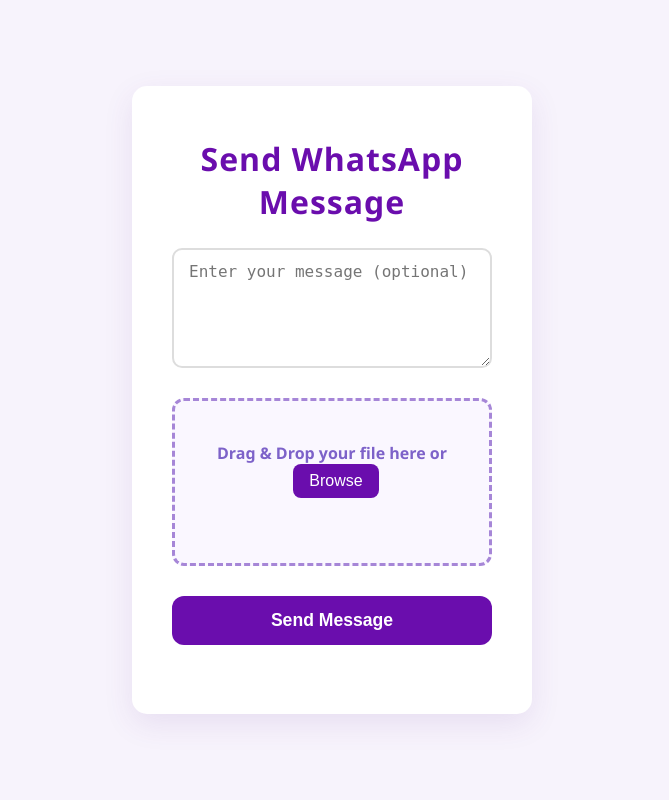
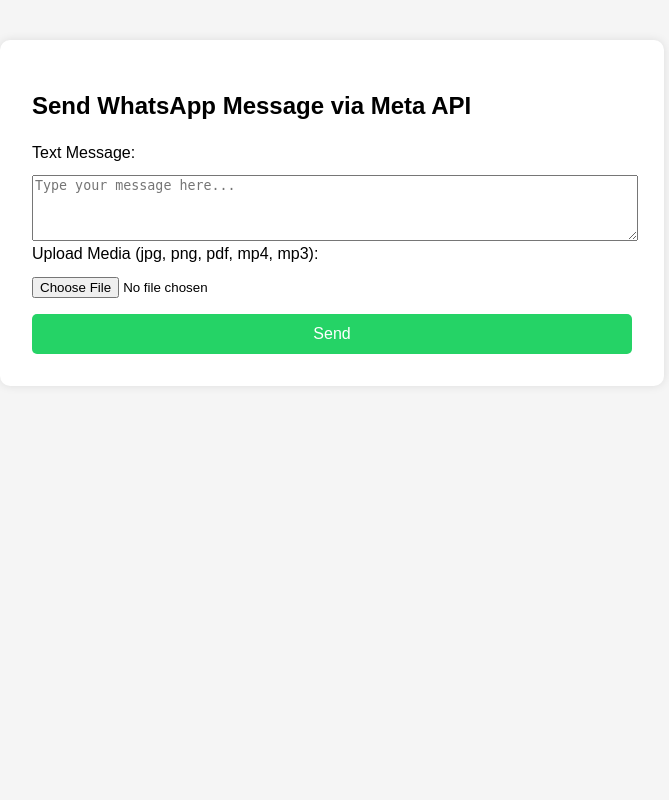
Before and after one commit to AruGPT/Twilio-WhatsApp-Client-Portal, a Flask app: page / in a window 1280 px wide. Shown: the whole page, without its empty margins (308-977 px from the left). Run offline with Flask 3, Linux system fonts and the light colour scheme.

Commit message:
Update index.html

```diff
--- a/templates/index.html
+++ b/templates/index.html
@@ -1,245 +1,55 @@
 <!DOCTYPE html>
 <html lang="en">
 <head>
-  <meta charset="UTF-8" />
-  <meta name="viewport" content="width=device-width, initial-scale=1" />
+    <meta charset="UTF-8">
     <title>Send WhatsApp Message</title>
     <style>
-    /* Reset and basics */
-    * {
-      box-sizing: border-box;
+        body {
+            font-family: Arial, sans-serif;
+            padding: 2em;
+            background-color: #f5f5f5;
         }
-    body {
-      background: #f7f3fc;
-      font-family: 'Segoe UI', Tahoma, Geneva, Verdana, sans-serif;
-      margin: 0;
-      padding: 0;
-      display: flex;
-      justify-content: center;
-      align-items: center;
-      min-height: 100vh;
-      color: #333;
+        .container {
+            max-width: 600px;
+            margin: auto;
+            padding: 2em;
+            background: white;
+            border-radius: 10px;
+            box-shadow: 0px 0px 10px rgba(0,0,0,0.1);
         }
-
-    .container {
-      background: white;
-      padding: 30px 40px;
-      border-radius: 15px;
-      box-shadow: 0 10px 30px rgba(100, 50, 150, 0.1);
-      max-width: 400px;
-      width: 90%;
-      text-align: center;
+        h2 {
+            margin-bottom: 1em;
         }
-
-    h1 {
-      color: #6a0dad;
-      margin-bottom: 25px;
-      font-weight: 700;
-      letter-spacing: 1px;
+        textarea, input[type="file"], button {
+            width: 100%;
+            margin-top: 1em;
         }
-
-    textarea {
-      width: 100%;
-      height: 120px;
-      padding: 12px 15px;
-      font-size: 1rem;
-      border: 2px solid #ddd;
-      border-radius: 10px;
-      resize: vertical;
-      transition: border-color 0.3s ease;
+        button {
+            background-color: #25D366;
+            color: white;
+            padding: 0.7em;
+            border: none;
+            border-radius: 5px;
+            font-size: 1em;
+            cursor: pointer;
         }
-    textarea:focus {
-      border-color: #6a0dad;
-      outline: none;
-      box-shadow: 0 0 6px rgba(106, 13, 173, 0.4);
-    }
-
-    #drop-area {
-      margin-top: 25px;
-      border: 3px dashed #a686d7;
-      border-radius: 12px;
-      padding: 25px;
-      cursor: pointer;
-      transition: border-color 0.3s ease, background-color 0.3s ease;
-      background: #faf7ff;
-      color: #7d62c9;
-      font-weight: 600;
-      user-select: none;
-    }
-    #drop-area.highlight {
-      border-color: #6a0dad;
-      background-color: #efe8ff;
-      color: #4a2ea6;
-      box-shadow: 0 0 10px rgba(106, 13, 173, 0.3);
-    }
-
-    #fileElem {
-      display: none;
-    }
-
-    #file-list {
-      margin-top: 15px;
-      font-size: 0.95rem;
-      color: #4a2ea6;
-      font-weight: 600;
-      min-height: 24px;
-      user-select: text;
-      word-wrap: break-word;
-    }
-
-    button#fileSelectBtn {
-      background-color: #6a0dad;
-      color: white;
-      border: none;
-      padding: 8px 16px;
-      font-size: 1rem;
-      border-radius: 8px;
-      cursor: pointer;
-      margin-left: 8px;
-      transition: background-color 0.25s ease;
-      user-select: none;
-    }
-    button#fileSelectBtn:hover {
-      background-color: #501b96;
-    }
-
-    button[type="submit"] {
-      margin-top: 30px;
-      background-color: #6a0dad;
-      color: white;
-      font-weight: 700;
-      font-size: 1.1rem;
-      padding: 14px 20px;
-      border: none;
-      border-radius: 12px;
-      cursor: pointer;
-      width: 100%;
-      transition: background-color 0.3s ease;
-      user-select: none;
-    }
-    button[type="submit"]:hover {
-      background-color: #501b96;
-    }
-
-    @media (max-width: 450px) {
-      .container {
-        padding: 20px 25px;
-      }
-      textarea {
-        height: 100px;
-      }
+        button:hover {
+            background-color: #128C7E;
         }
     </style>
 </head>
 <body>
     <div class="container">
-    <h1>Send WhatsApp Message</h1>
-    <form method="POST" enctype="multipart/form-data" id="upload-form" novalidate>
-      <textarea name="message" placeholder="Enter your message (optional)"></textarea>
+        <h2>Send WhatsApp Message via Meta API</h2>
+        <form method="post" enctype="multipart/form-data">
+            <label for="message">Text Message:</label><br>
+            <textarea name="message" id="message" rows="4" placeholder="Type your message here..."></textarea><br>
 
-      <div id="drop-area" tabindex="0" aria-label="File upload area. Drag and drop your file here or use the browse button.">
-        <p>Drag & Drop your file here or <button type="button" id="fileSelectBtn" aria-haspopup="true">Browse</button></p>
-        <input type="file" id="fileElem" name="media_file" aria-describedby="file-list" />
-        <div id="file-list" aria-live="polite"></div>
-      </div>
+            <label for="media_file">Upload Media (jpg, png, pdf, mp4, mp3):</label><br>
+            <input type="file" name="media_file" id="media_file"><br>
 
-      <button type="submit" aria-label="Send WhatsApp message">Send Message</button>
+            <button type="submit">Send</button>
         </form>
     </div>
-
-  <script>
-    const dropArea = document.getElementById('drop-area');
-    const fileInput = document.getElementById('fileElem');
-    const fileList = document.getElementById('file-list');
-    const fileSelectBtn = document.getElementById('fileSelectBtn');
-    const form = document.getElementById('upload-form');
-    const messageField = form.querySelector('textarea[name="message"]');
-
-    // Feedback div for server responses
-    const feedback = document.createElement('div');
-    feedback.style.marginTop = '15px';
-    feedback.style.fontWeight = '600';
-    feedback.style.minHeight = '24px';
-    form.appendChild(feedback);
-
-    fileSelectBtn.addEventListener('click', () => fileInput.click());
-
-    ['dragenter', 'dragover'].forEach(eventName => {
-      dropArea.addEventListener(eventName, (e) => {
-        e.preventDefault();
-        e.stopPropagation();
-        dropArea.classList.add('highlight');
-      }, false);
-    });
-
-    ['dragleave', 'drop'].forEach(eventName => {
-      dropArea.addEventListener(eventName, (e) => {
-        e.preventDefault();
-        e.stopPropagation();
-        dropArea.classList.remove('highlight');
-      }, false);
-    });
-
-    dropArea.addEventListener('drop', (e) => {
-      const dt = e.dataTransfer;
-      const files = dt.files;
-      if (files.length > 0) {
-        // Show dropped file names only
-        displayFiles(files);
-        alert('Please click the "Browse" button to select the file after drag and drop.');
-      }
-    });
-
-    fileInput.addEventListener('change', () => {
-      if (fileInput.files.length > 0) {
-        displayFiles(fileInput.files);
-      } else {
-        fileList.innerHTML = '';
-      }
-    });
-
-    function displayFiles(files) {
-      fileList.innerHTML = '';
-      for (let i = 0; i < files.length; i++) {
-        fileList.innerHTML += `<p>${files[i].name}</p>`;
-      }
-    }
-
-    form.addEventListener('submit', async (e) => {
-      e.preventDefault();
-
-      feedback.textContent = '⏳ Sending...';
-      feedback.style.color = '#6a0dad';
-
-      const formData = new FormData(form);
-
-      try {
-        const response = await fetch('/', {
-          method: 'POST',
-          body: formData
-        });
-
-        const text = await response.text();
-
-        if (response.ok) {
-          feedback.textContent = text;
-          feedback.style.color = text.startsWith('✅') ? 'green' : 'red';
-
-          if (text.startsWith('✅')) {
-            // Clear inputs on success
-            messageField.value = '';
-            fileInput.value = '';
-            fileList.innerHTML = '';
-          }
-        } else {
-          feedback.textContent = `❌ Error: ${text}`;
-          feedback.style.color = 'red';
-        }
-      } catch (err) {x
-        feedback.textContent = `❌ Network error: ${err.message}`;
-        feedback.style.color = 'red';
-      }
-    });
-  </script>
 </body>
 </html>
```
Lines whose indentation alone changed are shown as unchanged.
